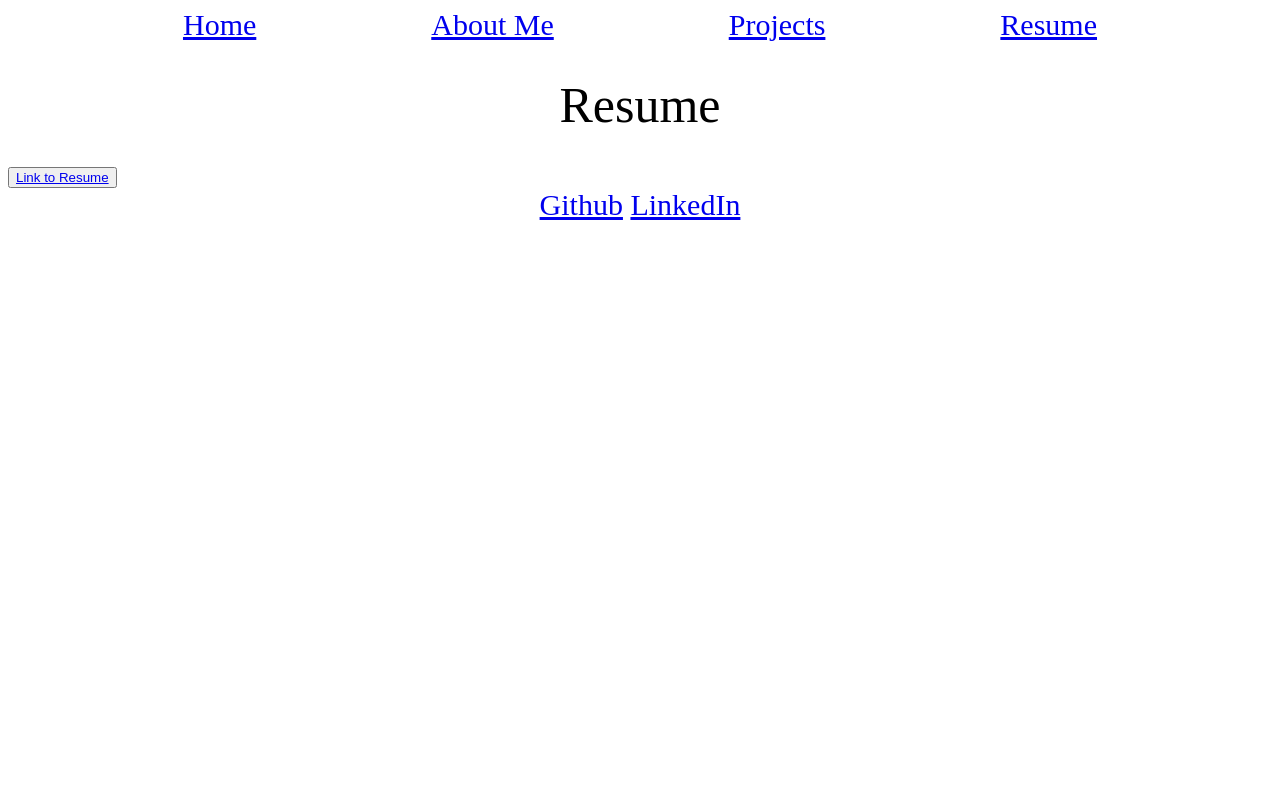
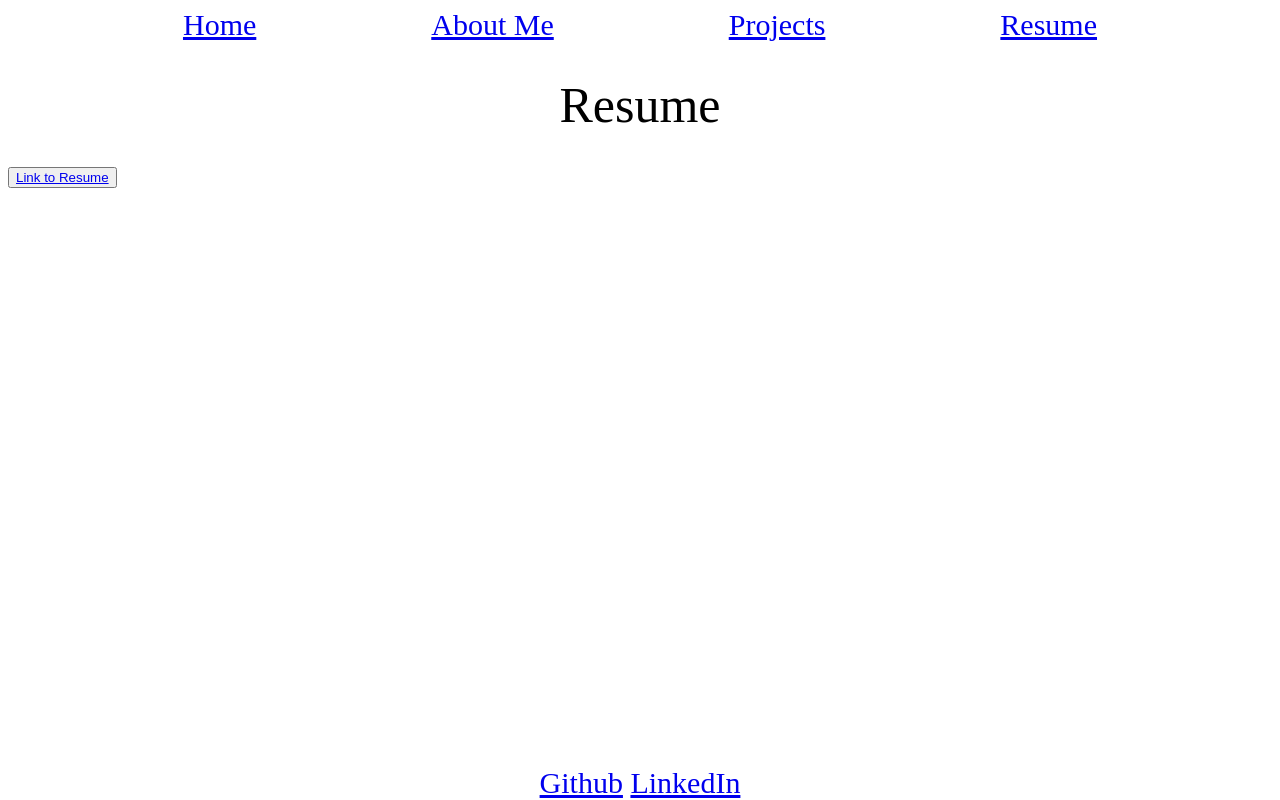
Before and after one commit to jpantano30/Jena-Pantano-Portfolio, a plain HTML site: page Resume/index.html in a window 1280 px wide. Drawn offline with Linux system fonts and the light colour scheme; a web font is replaced by a local one.

Commit message:
moved footer

```diff
--- a/About Me/styles.css
+++ b/About Me/styles.css
@@ -20,6 +20,9 @@ footer {
     font-weight: 300;
     font-style: normal;
     font-size: 30px;
-    position: fixed center;
+    position: fixed;
+    bottom: 0;
+    left: 0;
+    right: 0;
     text-align: center;
 }
--- a/Projects/styles.css
+++ b/Projects/styles.css
@@ -20,6 +20,9 @@ footer {
     font-weight: 300;
     font-style: normal;
     font-size: 30px;
-    position: fixed center;
+    position: fixed;
+    bottom: 0;
+    left: 0;
+    right: 0;
     text-align: center;
 }
--- a/Resume/index.html
+++ b/Resume/index.html
@@ -15,9 +15,13 @@
         <a href="/Resume/index.html"> Resume</a>
     </nav>
     <h1>Resume</h1>
-    <div class="resumeBtn">
+    <div>
         <button class="resumeBtn"><a href="/Resume.pdf">Link to Resume </a></button>
     </div>
+    <div>
+        <!-- <object data="/Resume.pdf"> -->
+    </div>
+
     <footer>
         <a href="https://github.com/jpantano30">Github</a>
         <a href="https://www.linkedin.com/in/jena-pantano-2693aa71/">LinkedIn</a>
--- a/Resume/styles.css
+++ b/Resume/styles.css
@@ -16,7 +16,7 @@ h1 {
 }
 object {
     width: 50%;
-    height: 1000px;
+    /* height: 100%; */
     text-align: center;
 }
 
@@ -25,6 +25,9 @@ footer {
     font-weight: 300;
     font-style: normal;
     font-size: 30px;
-    position: fixed center;
+    position: fixed;
+    bottom: 0;
+    left: 0;
+    right: 0;
     text-align: center;
 }
--- a/main.css
+++ b/main.css
@@ -22,6 +22,9 @@ footer {
     font-weight: 300;
     font-style: normal;
     font-size: 30px;
-    position: fixed center;
+    position: fixed;
+    bottom: 0;
+    left: 0;
+    right: 0;
     text-align: center;
 }
```
